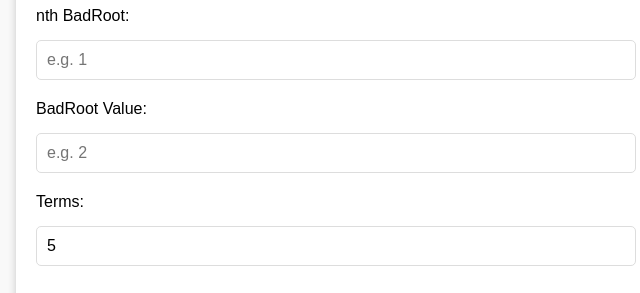
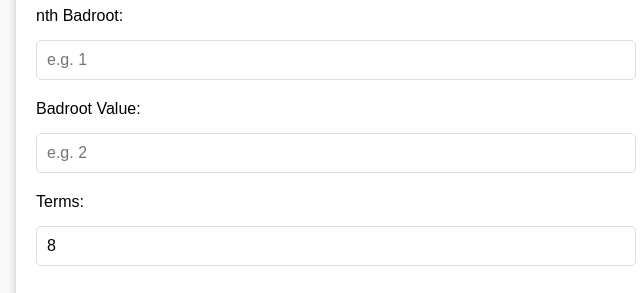
Before and after one commit to Phyrion1343/LPrSS-Explorer, a plain HTML site: page index.html in a window 1280 px wide. Shown: the part 228-521 px from the top of the page, 304-944 px from the left. Drawn offline with Linux system fonts and the light colour scheme.

Commit message:
Update index.html

```diff
--- a/index.html
+++ b/index.html
@@ -69,18 +69,18 @@
         </div>
 
         <div class="row">
-            <label for="nthBadRoot">nth BadRoot:</label>
+            <label for="nthBadRoot">nth Badroot:</label>
             <input type="number" id="nthBadRoot" oninput="updateExpansion()" placeholder="e.g. 1">
         </div>
 
         <div class="row">
-            <label for="valueBadRoot">BadRoot Value:</label>
+            <label for="valueBadRoot">Badroot Value:</label>
             <input type="number" id="valueBadRoot" oninput="updateExpansion()" placeholder="e.g. 2">
         </div>
 
         <div class="row">
             <label for="expandCount">Terms:</label>
-            <input type="number" id="expandCount" oninput="updateExpansion()" placeholder="e.g. 5" value="5">
+            <input type="number" id="expandCount" oninput="updateExpansion()" placeholder="e.g. 5" value="8">
         </div>
 
         <div id="result" class="result"></div>
```
